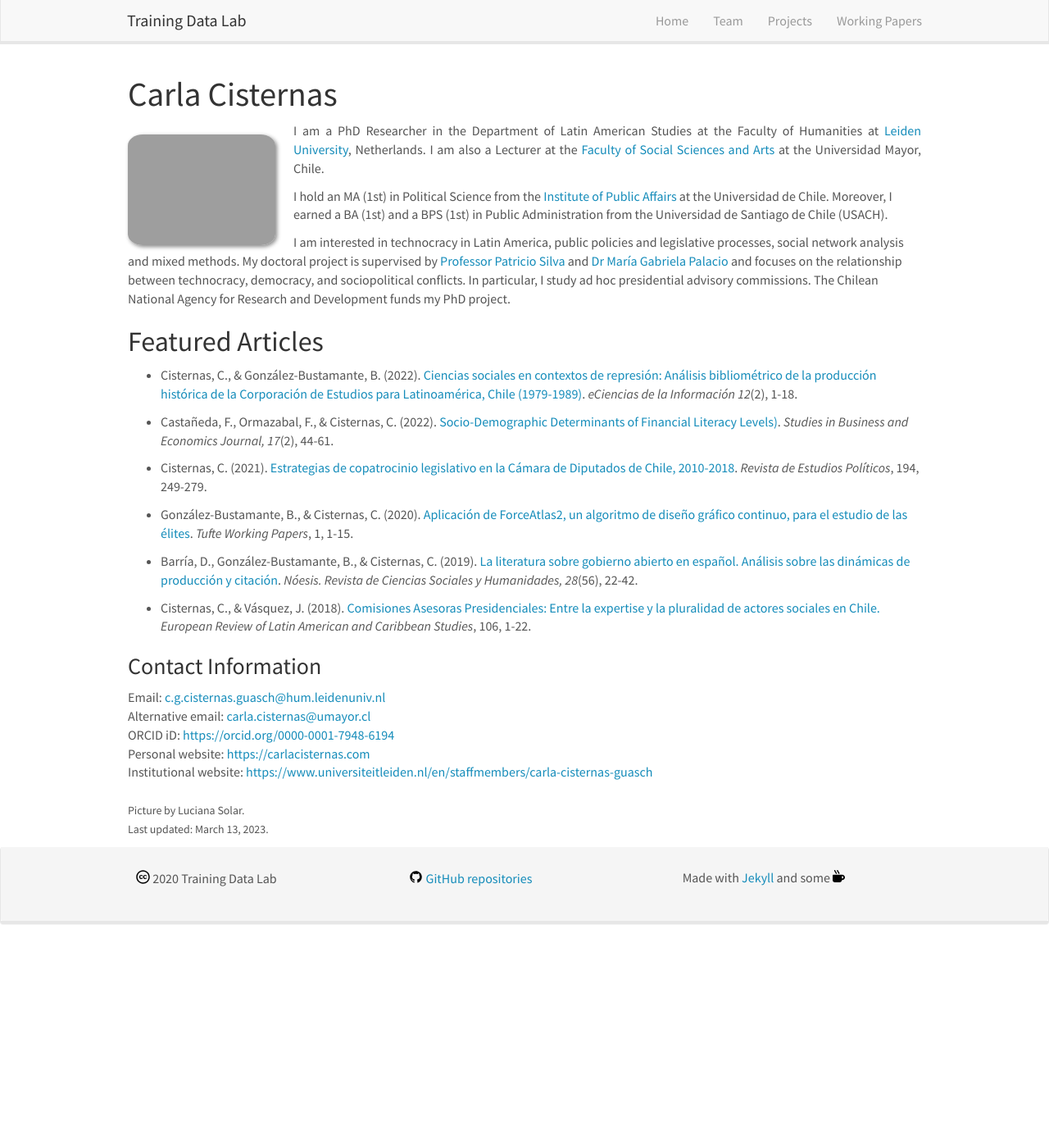
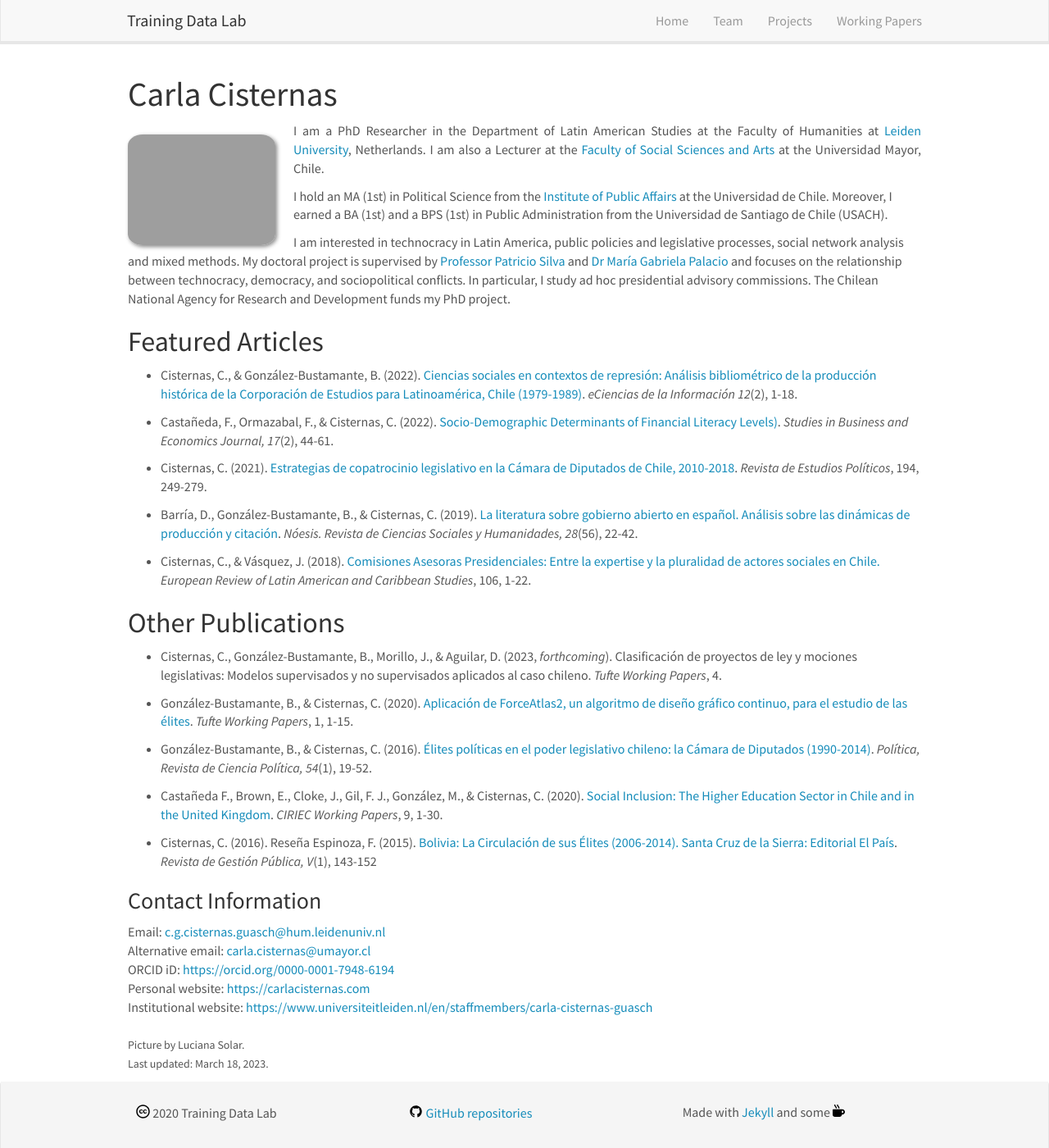
Before and after one commit to training-datalab/old-training-datalab.com, a Jekyll site: the page built from _pages/ccisternas.md, in a window 1280 px wide and 1400 px high. Shown: the whole window at 82% size. Built offline with Jekyll 4.4.1, drawn with Linux system fonts in a browser that asks for light colours; nearby versions of some CDN libraries.

Commit message:
Update ccisternas.md

```diff
--- a/_pages/ccisternas.md
+++ b/_pages/ccisternas.md
@@ -18,17 +18,27 @@ I am interested in technocracy in Latin America, public policies and legislative
 
 ## Featured Articles
 
-* Cisternas, C., & González-Bustamante, B. (2022). <a href="https://doi.org/10.15517/eci.v12i2.50078" target="_blank">Ciencias sociales en contextos de represión: Análisis bibliométrico de la producción histórica de la Corporación de Estudios para Latinoamérica, Chile (1979-1989)</a>. *eCiencias de la Información 12*(2), 1-18.
+- Cisternas, C., & González-Bustamante, B. (2022). <a href="https://doi.org/10.15517/eci.v12i2.50078" target="_blank">Ciencias sociales en contextos de represión: Análisis bibliométrico de la producción histórica de la Corporación de Estudios para Latinoamérica, Chile (1979-1989)</a>. *eCiencias de la Información 12*(2), 1-18.
 
-* Castañeda, F., Ormazabal, F., & Cisternas, C. (2022). <a href="https://doi.org/10.2478/sbe-2022-0024" target="_blank">Socio-Demographic Determinants of Financial Literacy Levels)</a>. *Studies in Business and Economics Journal, 17*(2), 44-61.
+- Castañeda, F., Ormazabal, F., & Cisternas, C. (2022). <a href="https://doi.org/10.2478/sbe-2022-0024" target="_blank">Socio-Demographic Determinants of Financial Literacy Levels)</a>. *Studies in Business and Economics Journal, 17*(2), 44-61.
 
-* Cisternas, C. (2021). <a href="https://doi.org/10.18042/cepc/rep.194.09" target="_blank">Estrategias de copatrocinio legislativo en la Cámara de Diputados de Chile, 2010-2018</a>. *Revista de Estudios Políticos*, 194, 249-279.
+- Cisternas, C. (2021). <a href="https://doi.org/10.18042/cepc/rep.194.09" target="_blank">Estrategias de copatrocinio legislativo en la Cámara de Diputados de Chile, 2010-2018</a>. *Revista de Estudios Políticos*, 194, 249-279.
 
-* González-Bustamante, B., & Cisternas, C. (2020). <a href="https://doi.org/10.5281/zenodo.6739266" target="_blank">Aplicación de ForceAtlas2, un algoritmo de diseño gráfico continuo, para el estudio de las élites</a>. *Tufte Working Papers*, 1, 1-15.
+- Barría, D., González-Bustamante, B., & Cisternas, C. (2019). <a href="http://dx.doi.org/10.20983/noesis.2019.2.3" target="_blank">La literatura sobre gobierno abierto en español. Análisis sobre las dinámicas de producción y citación</a>. *Nóesis. Revista de Ciencias Sociales y Humanidades, 28*(56), 22-42.
 
-* Barría, D., González-Bustamante, B., & Cisternas, C. (2019). <a href="http://dx.doi.org/10.20983/noesis.2019.2.3" target="_blank">La literatura sobre gobierno abierto en español. Análisis sobre las dinámicas de producción y citación</a>. *Nóesis. Revista de Ciencias Sociales y Humanidades, 28*(56), 22-42.
+- Cisternas, C., & Vásquez, J. (2018). <a href="https://doi.org/10.32992/erlacs.10349" target="_blank">Comisiones Asesoras Presidenciales: Entre la expertise y la pluralidad de actores sociales en Chile.</a> *European Review of Latin American and Caribbean Studies*, 106, 1-22.
 
-* Cisternas, C., & Vásquez, J. (2018). <a href="https://doi.org/10.32992/erlacs.10349" target="_blank">Comisiones Asesoras Presidenciales: Entre la expertise y la pluralidad de actores sociales en Chile.</a> *European Review of Latin American and Caribbean Studies*, 106, 1-22.
+## Other Publications
+
+- Cisternas, C., González-Bustamante, B., Morillo, J., & Aguilar, D. (2023, *forthcoming*). Clasificación de proyectos de ley y mociones legislativas: Modelos supervisados y no supervisados aplicados al caso chileno. *Tufte Working Papers*, 4.
+
+- González-Bustamante, B., & Cisternas, C. (2020). <a href="https://doi.org/10.5281/zenodo.6739266" target="_blank">Aplicación de ForceAtlas2, un algoritmo de diseño gráfico continuo, para el estudio de las élites</a>. *Tufte Working Papers*, 1, 1-15.
+
+- González-Bustamante, B., & Cisternas, C. (2016). <a href="https://revistapolitica.uchile.cl/index.php/RP/article/view/42691" target="_blank">Élites políticas en el poder legislativo chileno: la Cámara de Diputados (1990-2014)</a>. *Política, Revista de Ciencia Política, 54*(1), 19-52.
+
+- Castañeda F., Brown, E., Cloke, J., Gil, F. J., González, M., & Cisternas, C. (2020). <a href="http://www.ciriec.uliege.be/wp-content/uploads/2020/07/WP2020-09.pdf" target="_blank">Social Inclusion: The Higher Education Sector in Chile and in the United Kingdom</a>. *CIRIEC Working Papers*, 9, 1-30.
+
+- Cisternas, C. (2016). Reseña Espinoza, F. (2015). <a href="https://doi.org/10.22370/rgp.2016.5.1.2229" target="_blank">Bolivia: La Circulación de sus Élites (2006-2014). Santa Cruz de la Sierra: Editorial El País</a>. *Revista de Gestión Pública, V*(1), 143-152
 
 ### Contact Information
 
@@ -39,4 +49,4 @@ Personal website: <a href="https://carlacisternas.com/" target="_blank">https://
 Institutional website: <a href="https://www.universiteitleiden.nl/en/staffmembers/carla-cisternas-guasch" target="_blank">https://www.universiteitleiden.nl/en/staffmembers/carla-cisternas-guasch</a><br />
 <br />
 <small>Picture by Luciana Solar.</small><br />
-<small>Last updated: March 13, 2023.</small>
+<small>Last updated: March 18, 2023.</small>
```
